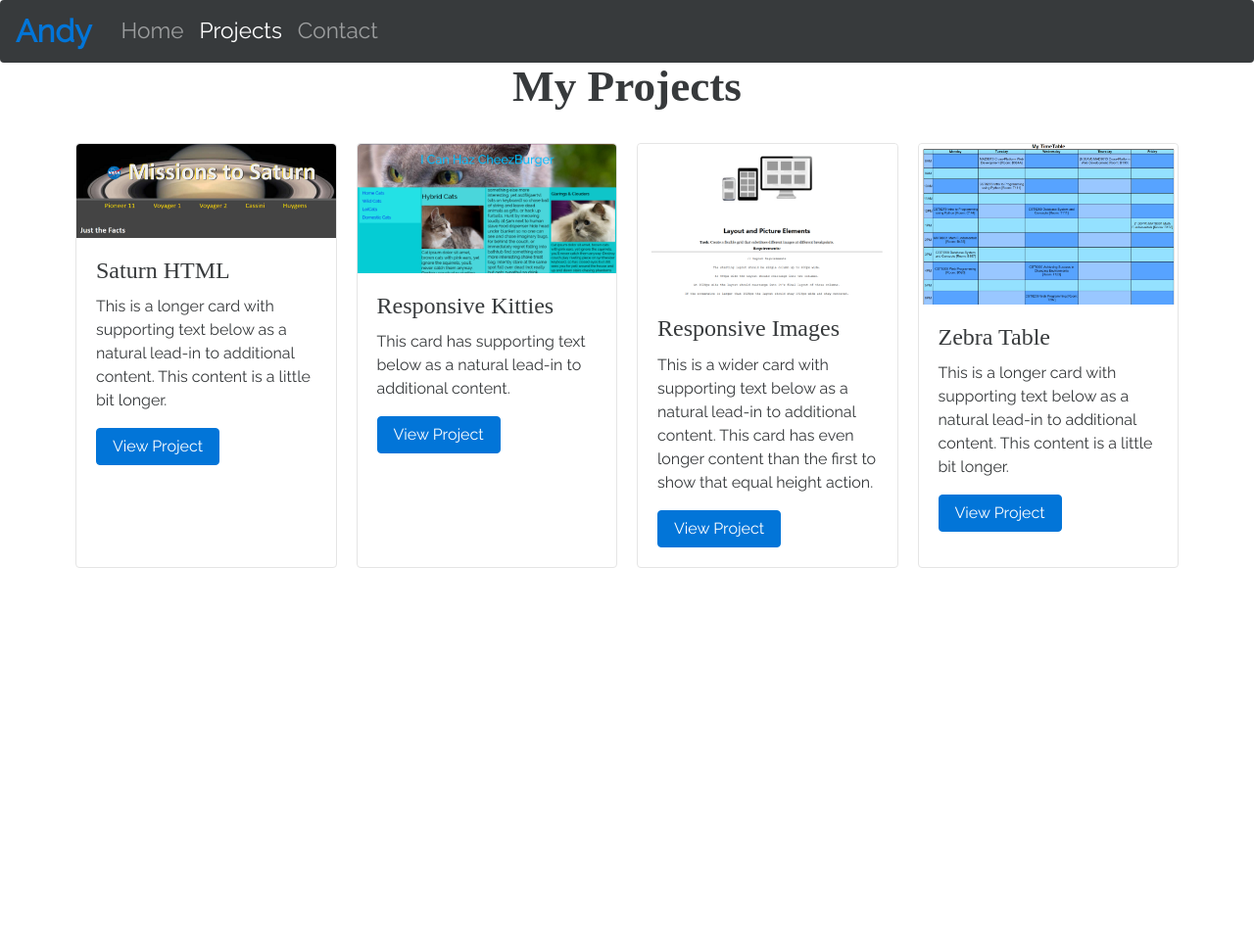
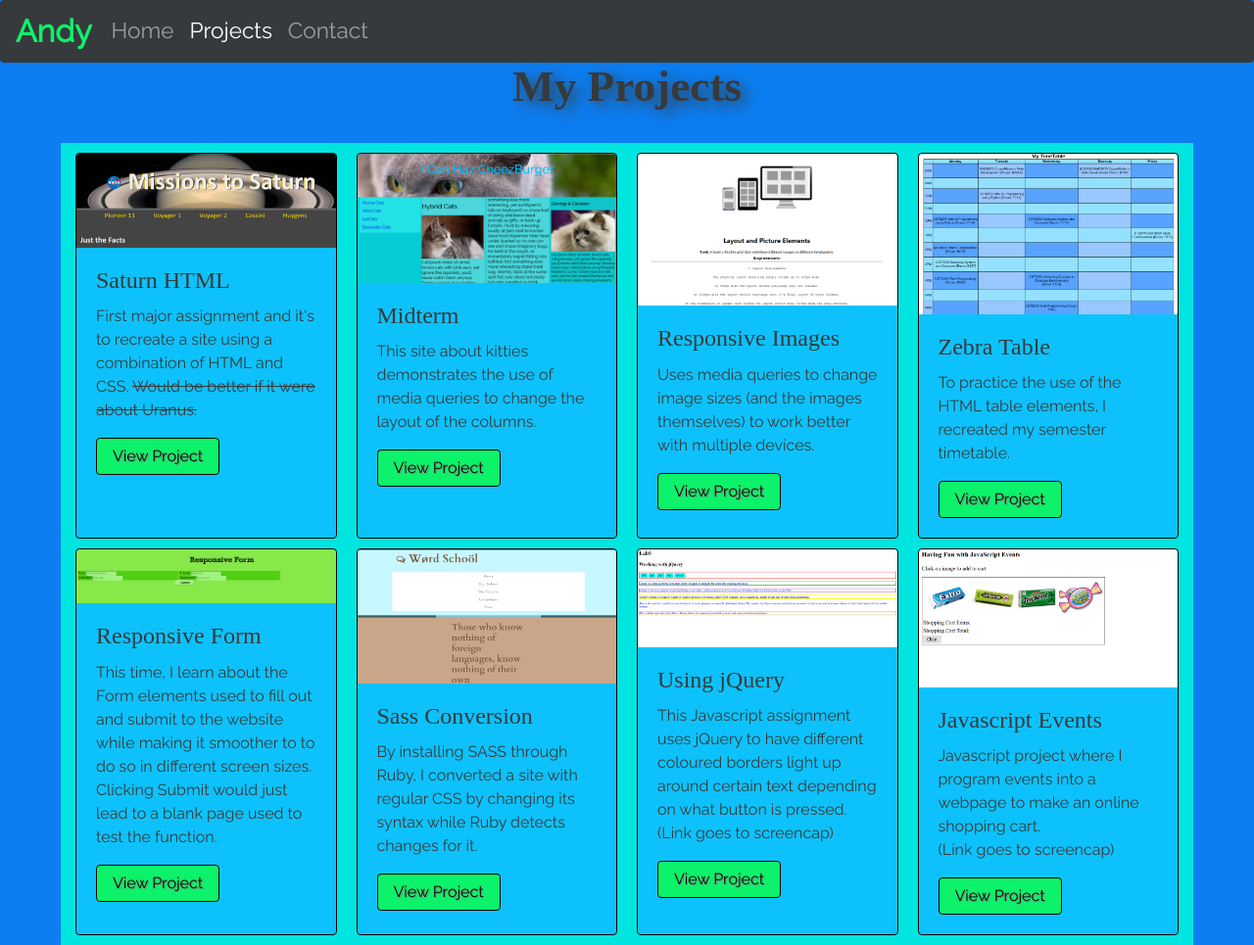
Before and after one commit to Dore0044/mad9013-final, a website: page projects.html in a window 1280 px wide. Shown: the whole page at 98% size. Before the commit the page ends 800 px from the top, so only its background shows below. Drawn offline with Linux system fonts and the light colour scheme; a web font is replaced by a local one.

Commit message:
Contact, Projects, completed and colour scheme added

```diff
--- a/main.css
+++ b/main.css
@@ -1,3 +1,10 @@
+/*Analogous Colour Scheme:
+  Blue: #0C7EF2
+  Light Blue: #0DC2FC
+  Teal: #00E5E0
+  Sea Green: #0DFCB3
+  Green: #0CF26B*/
+
 h1,h2,h3,h4 {
   font-family: 'Marcellus SC', 'MS Serif', serif;
 }
@@ -6,45 +13,74 @@ h1 {
   text-align: center;
   font-size: 2.827em;
   font-weight: 600;
+  text-shadow: 6px 5px 15px;
 }
 
 body {
   font-family: 'Raleway', 'Arial', sans-serif;
-  background-color:
+  background-color: #0C7EF2;
 }
 
+/*Navbar*/
 .brand {
   font-size: 1.999em;
   font-weight: 600;
   float: left;
+  color: #0CF26B;
 }
 
 nav a:hover {
-  color: skyblue;
+  color: #0DFCB3;
   text-decoration: none;
 }
 
+.navbar-toggler {
+  font-size: 1.999em;
+}
+
 .nav-item {
-  margin-left: 30px;
+  margin-left: 20px;
   font-size: 1.414em;
 }
 
 .desc {
   text-align: center;
   font-size: 1.414em;
+  font-weight: 700;
 }
 
 .container {
-  background-color:
+  background-color: #00E5E0;
+}
+
+.btn-primary {
+  background-color: #0CF26B;
+  border: 1px solid black;
+  color: black;
+  text-shadow: 1px 1px 1px grey;
 }
 
 /*Home*/
-.col-md-4 {
- border: 1px solid black;
+.row {
+ border: 2px solid black;
  border-collapse: collapse;
 }
 
+.col-md-6 h2 {
+ text-align: center;
+}
+
 /*Projects*/
+.card-deck-wrapper {
+ margin-top: 10px;
+ margin-bottom: 10px;
+}
+
+.card {
+ border: 1px solid black;
+ background-color: #0DC2FC;
+}
+
 .card-img-top {
  width: 100%;
 }
@@ -53,4 +89,34 @@ nav a:hover {
 form {
   width: 50%;
   font-size: 1.414em;
+  padding-bottom: 15px;
 }
+
+/*Queries*/
+@media screen and (max-width: 34em) {
+  .brand {
+    font-size: 1.414em;
+    margin-right: -5px;
+    left: 5px;
+  }
+
+  .nav-item {
+    font-size: 1em;
+    margin-right: -5px;
+  }
+}
+
+@media screen and (min-width: 34em) and (max-width: 48em) {
+
+
+}
+
+@media screen and (min-width: 48em) and (max-width: 62em) {
+
+
+}
+
+@media screen and (min-width: 62em) {
+
+
+}
--- a/projects.html
+++ b/projects.html
@@ -11,6 +11,9 @@
 <body>
    <div class="wrapper">
     <nav class="navbar navbar-dark bg-inverse">
+    <button class="navbar-toggler hidden-sm-up" type="button" data-toggle="collapse" data-target="#exCollapsingNavbar2">
+    &#9776;</button>
+  <div class="collapse navbar-toggleable-xs" id="exCollapsingNavbar2">
      <a class="brand" href="#">Andy</a>
      <ul class="nav navbar-nav">
        <li class="nav-item">
@@ -23,6 +26,7 @@
          <a class="nav-link" href="contact.html">Contact</a>
        </li>
       </ul>
+     </div>
     </nav>
        <h1>My Projects</h1>
        <br>
@@ -33,15 +37,15 @@
       <img class="card-img-top" src="/images/saturn.png" alt="Saturn">
       <div class="card-block">
         <h4 class="card-title">Saturn HTML</h4>
-        <p class="card-text">This is a longer card with supporting text below as a natural lead-in to additional content. This content is a little bit longer.</p>
+          <p class="card-text">First major assignment and it's to recreate a site using a combination of HTML and CSS. <del>Would be better if it were about Uranus.</del></p>
         <a href="http://dore0044.github.io/Saturn-html/" class="btn btn-primary">View Project</a>
       </div>
     </div>
     <div class="card">
       <img class="card-img-top" src="/images/cats.png" alt="Cats">
       <div class="card-block">
-        <h4 class="card-title">Responsive Kitties</h4>
-        <p class="card-text">This card has supporting text below as a natural lead-in to additional content.</p>
+        <h4 class="card-title">Midterm</h4>
+        <p class="card-text">This site about kitties demonstrates the use of media queries to change the layout of the columns.</p>
         <a href="http://dore0044.github.io/mad9013-midterm/" class="btn btn-primary">View Project</a>
       </div>
     </div>
@@ -49,16 +53,52 @@
       <img class="card-img-top" src="/images/Responsive-img.png" alt="Responsive Image">
       <div class="card-block">
         <h4 class="card-title">Responsive Images</h4>
-        <p class="card-text">This is a wider card with supporting text below as a natural lead-in to additional content. This card has even longer content than the first to show that equal height action.</p>
+        <p class="card-text">Uses media queries to change image sizes (and the images themselves) to work better with multiple devices.</p>
         <a href="http://dore0044.github.io/MAD9013-Responsive-Images/" class="btn btn-primary">View Project</a>
       </div>
     </div>
     <div class="card">
-      <img class="card-img-top" src="/images/timetable.png" alt="Table">
+      <img class="card-img-top" src="/images/timetable.png" alt="HTML Table">
       <div class="card-block">
         <h4 class="card-title">Zebra Table</h4>
-        <p class="card-text">This is a longer card with supporting text below as a natural lead-in to additional content. This content is a little bit longer.</p>
+        <p class="card-text">To practice the use of the HTML table elements, I recreated my semester timetable.</p>
         <a href="http://dore0044.github.io/Zebra-Table/" class="btn btn-primary">View Project</a>
+      </div>
+    </div>
+  </div>
+</div>
+<div class="card-deck-wrapper">
+    <div class="card-deck">
+      <div class="card">
+      <img class="card-img-top" src="/images/form.png" alt="Form">
+      <div class="card-block">
+        <h4 class="card-title">Responsive Form</h4>
+        <p class="card-text">This time, I learn about the Form elements used to fill out and submit to the website while making it smoother to to do so in different screen sizes.  Clicking Submit would just lead to a blank page used to test the function.</p>
+        <a href="http://dore0044.github.io/Resp-Form/" class="btn btn-primary">View Project</a>
+      </div>
+    </div>
+    <div class="card">
+      <img class="card-img-top" src="/images/Sass.png" alt="SCSS">
+      <div class="card-block">
+        <h4 class="card-title">Sass Conversion</h4>
+        <p class="card-text">By installing SASS through Ruby, I converted a site with regular CSS by changing its syntax while Ruby detects changes for it.</p>
+        <a href="http://dore0044.github.io/sass-conversion/" class="btn btn-primary">View Project</a>
+      </div>
+    </div>
+    <div class="card">
+      <img class="card-img-top" src="/images/jQuery.png" alt="jQuery">
+      <div class="card-block">
+        <h4 class="card-title">Using jQuery</h4>
+        <p class="card-text">This Javascript assignment uses jQuery to have different coloured borders light up around certain text depending on what button is pressed. (Link goes to screencap) </p>
+        <a href="/images/jQuery.png" class="btn btn-primary">View Project</a>
+      </div>
+    </div>
+    <div class="card">
+      <img class="card-img-top" src="/images/Events.png" alt="Javascript">
+      <div class="card-block">
+        <h4 class="card-title">Javascript Events</h4>
+        <p class="card-text">Javascript project where I program events into a webpage to make an online shopping cart.<br>(Link goes to screencap)</p>
+        <a href="/images/Events.png" class="btn btn-primary">View Project</a>
       </div>
     </div>
   </div>
```
Also changed, not shown: contact.html (+5 -1 lines), index.html (+8 -3 lines), images/Events.png (added), images/Sass.png (added), images/form.png (added), images/jQuery.png (added).
